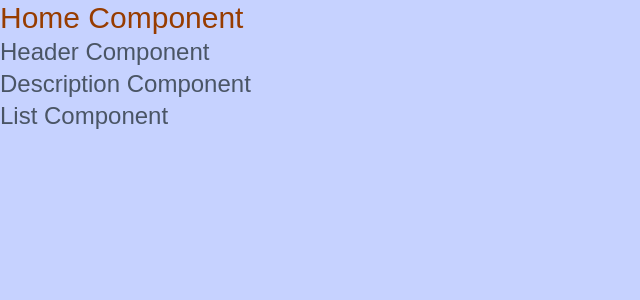
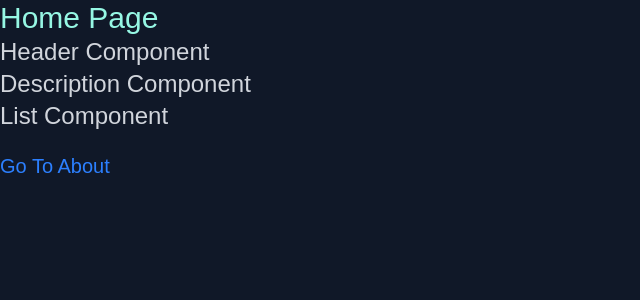
Before and after one commit to Selenium2002/react-typescript-practice, a Next.js app: page / in a window 1280 px wide. Shown: the top 300 px of the page, without its empty margins (0-640 px from the left). Built offline with nearby package versions, Linux system fonts and the light colour scheme.

Commit message:
added an about dir as an example of routing as you can rerender your page after pressing the link below the both pages

```diff
--- /dev/null
+++ b/app/about/page.tsx
@@ -0,0 +1,16 @@
+import Link from "next/link";
+import Header from "@/components/Header";
+import Description from "@/components/Description";
+const About = ()=> {
+    return (
+        <div className="w-screen h-screen bg-gray-900">
+            <h1 className="text-3xl text-teal-200">About Page</h1>
+            <Header text="Header Component" />
+            <Description />
+            <br />
+            <Link href="/" className="text-blue-500 text-xl">Go To Home</Link>
+        </div>
+    )
+}
+
+export default About;
--- a/app/page.tsx
+++ b/app/page.tsx
@@ -1,16 +1,20 @@
 import Header from "@/components/Header";
 import Description from "@/components/Description";
+import Link from "next/link";
 
 const Home = ()=> {
    const hideDescription = true;
   return (
 
-      <main className="bg-indigo-200 text-amber-800 h-screen">
-        <h1 className="text-3xl">Home Component</h1>
-        <Header text="Header Component" />
-        {/* Using the ternary operator in typescript */}
-        {/* {hideDescription? <Description /> : null} */}
-        {hideDescription && <Description />}
+      <main className="bg-gray-900 text-amber-800 h-screen">
+        <div className="mb-5">
+          <h1 className="text-3xl text-teal-200">Home Page</h1>
+          <Header text="Header Component" />
+          {/* Using the ternary operator in typescript */}
+          {/* {hideDescription? <Description /> : null} */}
+          {hideDescription && <Description />}
+        </div>
+        <Link href="/about" className="text-blue-500 text-xl">Go To About</Link>
       </main>
   );
 }
--- a/components/Description.tsx
+++ b/components/Description.tsx
@@ -4,7 +4,7 @@ const Description = ()=> {
   return(
     // React Fragments are working as a container or a holder for multiple elements
     <>
-      <h2 className="text-2xl text-gray-600">Description Component</h2>
+      <h2 className="text-2xl text-gray-300">Description Component</h2>
       <List description="List Component"/>
     </>
   )
--- a/components/Header.tsx
+++ b/components/Header.tsx
@@ -7,8 +7,8 @@ type HeaderParams = {
 const Header = ({text, textSub}:HeaderParams)=> {
   return(
     <>
-        <h2 className="text-2xl text-gray-600">{text}</h2>
-        <h2 className="text-2xl text-gray-600">{textSub}</h2>
+        <h2 className="text-2xl text-gray-300">{text}</h2>
+        <h2 className="text-2xl text-gray-300">{textSub}</h2>
     </>
   )
 }
--- a/components/List.tsx
+++ b/components/List.tsx
@@ -4,7 +4,7 @@ type ListParams = {
 
 const List = (props:ListParams)=> {
   return(
-    <h2 className="text-2xl text-gray-600">{props.description}</h2>
+    <h2 className="text-2xl text-gray-300">{props.description}</h2>
   )
 }
 
```
